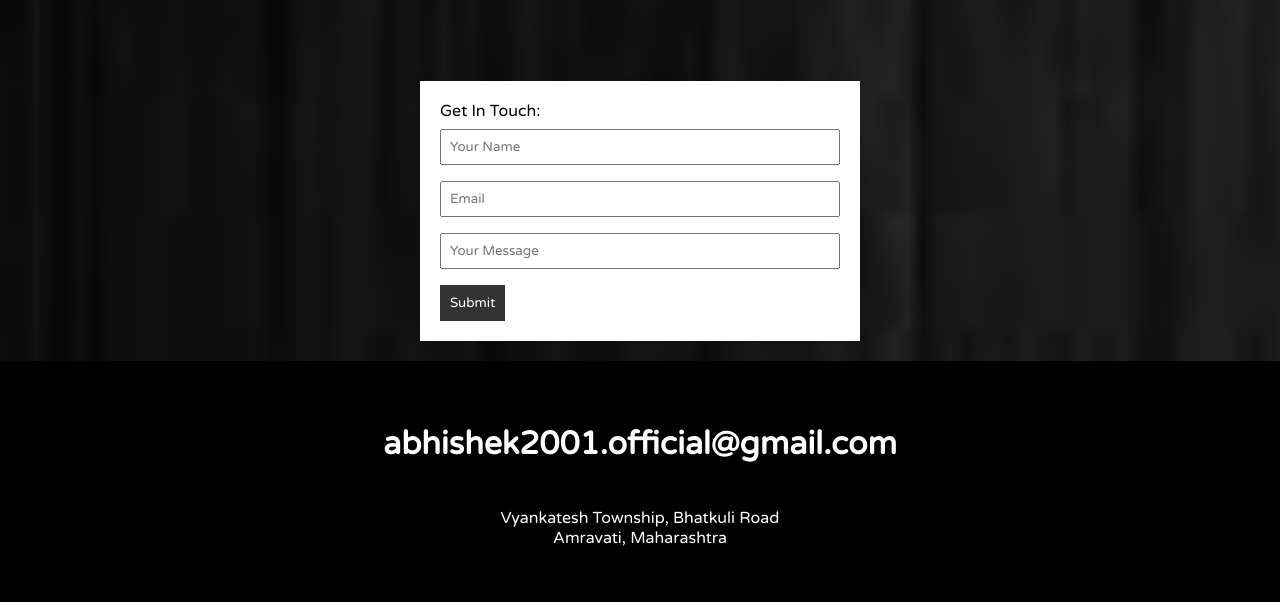
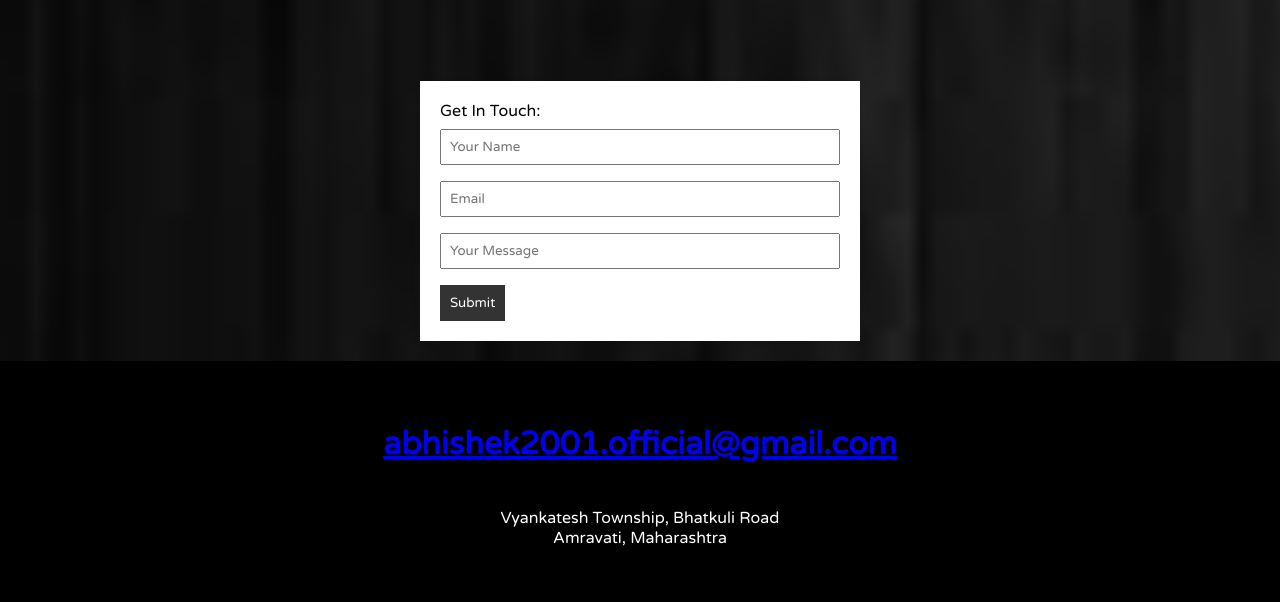
Before and after one commit to Abhishek-Bobade/portfolio.github.io, a plain HTML site: page index.html in a window 1280 px wide. Shown: the part 1645-2247 px from the top of the page. Drawn offline with Linux system fonts and the light colour scheme.

Commit message:
Update index.html

```diff
--- a/index.html
+++ b/index.html
@@ -150,7 +150,9 @@
 
 
     <footer id="about">
+        <a href="mailto:abhishek2001.official@gmail.com">
         <h1 class="gmail">abhishek2001.official@gmail.com</h1>
+        </a>
 
         <p class="address">
             Vyankatesh Township, Bhatkuli Road <br />
```
